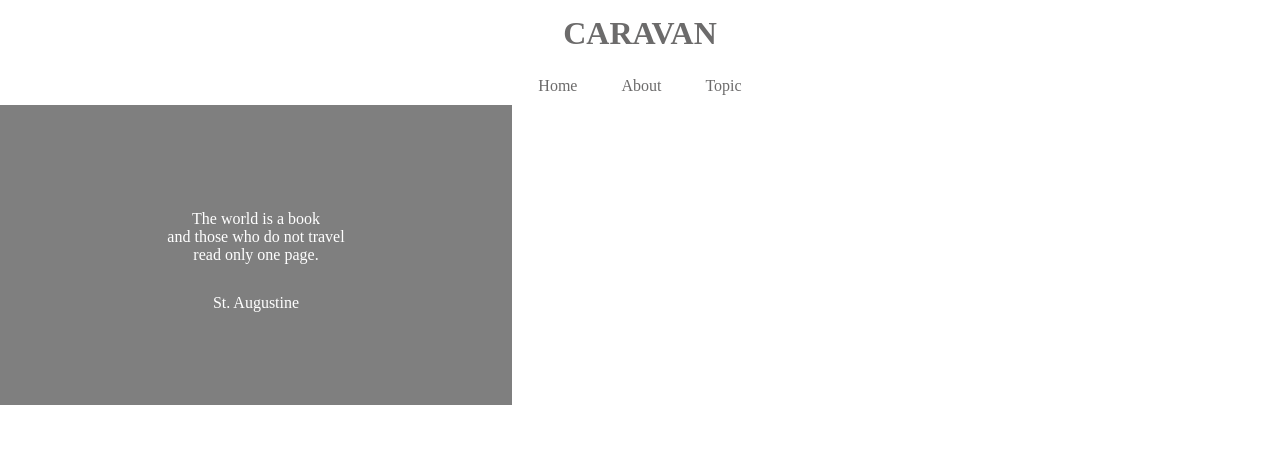
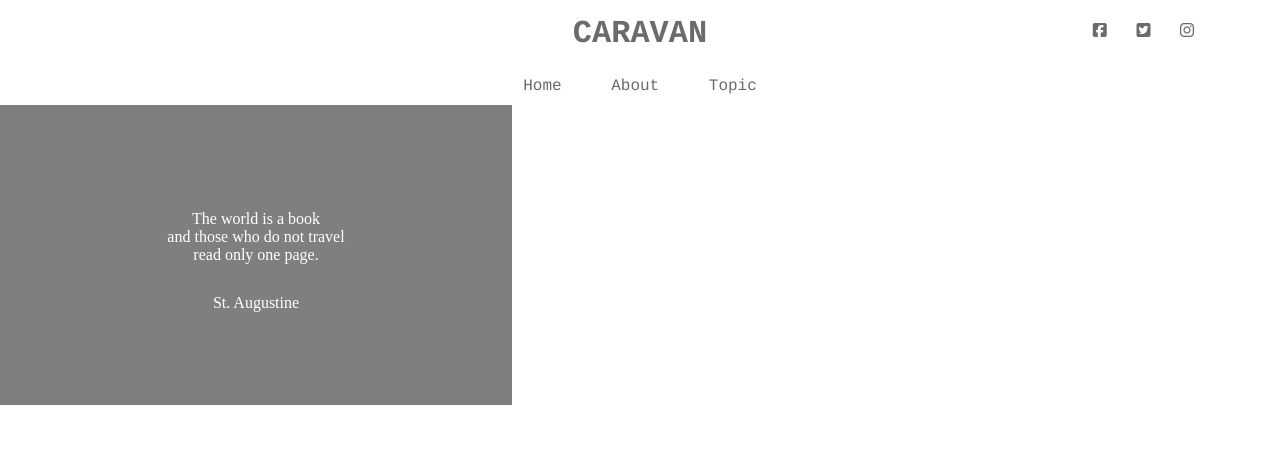
Before and after one commit to kiruha81/caravan, a plain HTML site: page index.html in a window 1280 px wide. Shown: the top 469 px of the page. Drawn offline with Linux system fonts and the light colour scheme.

Commit message:
[Finish]1-9

```diff
--- a/index.html
+++ b/index.html
@@ -2,6 +2,7 @@
 <html lang="ja">
   <head>
     <meta charset="UTF-8" />
+    <script src="https://kit.fontawesome.com/46738b6b5f.js" crossorigin="anonymous"></script>
     <link rel="stylesheet" href="style.css" />
     <title>CARAVAN</title>
   </head>
@@ -13,6 +14,11 @@
           CARAVAN
         </a>
       </h1>
+      <div class="social">
+        <i class="fab fa-facebook-square"></i>
+        <i class="fab fa-twitter-square"></i>
+        <i class="fab fa-instagram"></i>
+      </div>
     </header>
     <nav>
       <ul class="nav-list">
--- a/style.css
+++ b/style.css
@@ -9,11 +9,27 @@ a {
   text-decoration: none;
 }
 
+header, nav, h2, main-visual, footer {
+  font-family: Chalkduster, "Bradley Hand", Courier, "Segoe Print", sans-serif;
+}
+
 header {
   width: 90%;
   padding: 15px 0;
   margin: 0 auto;
   text-align: center;
+  position: relative;
+}
+
+.social {
+  position: absolute;
+  top: 22px;
+  right: 22px;
+}
+
+.social i {
+  display: inline-block;
+  margin-left: 20px;
 }
 
 header .heading {
```
